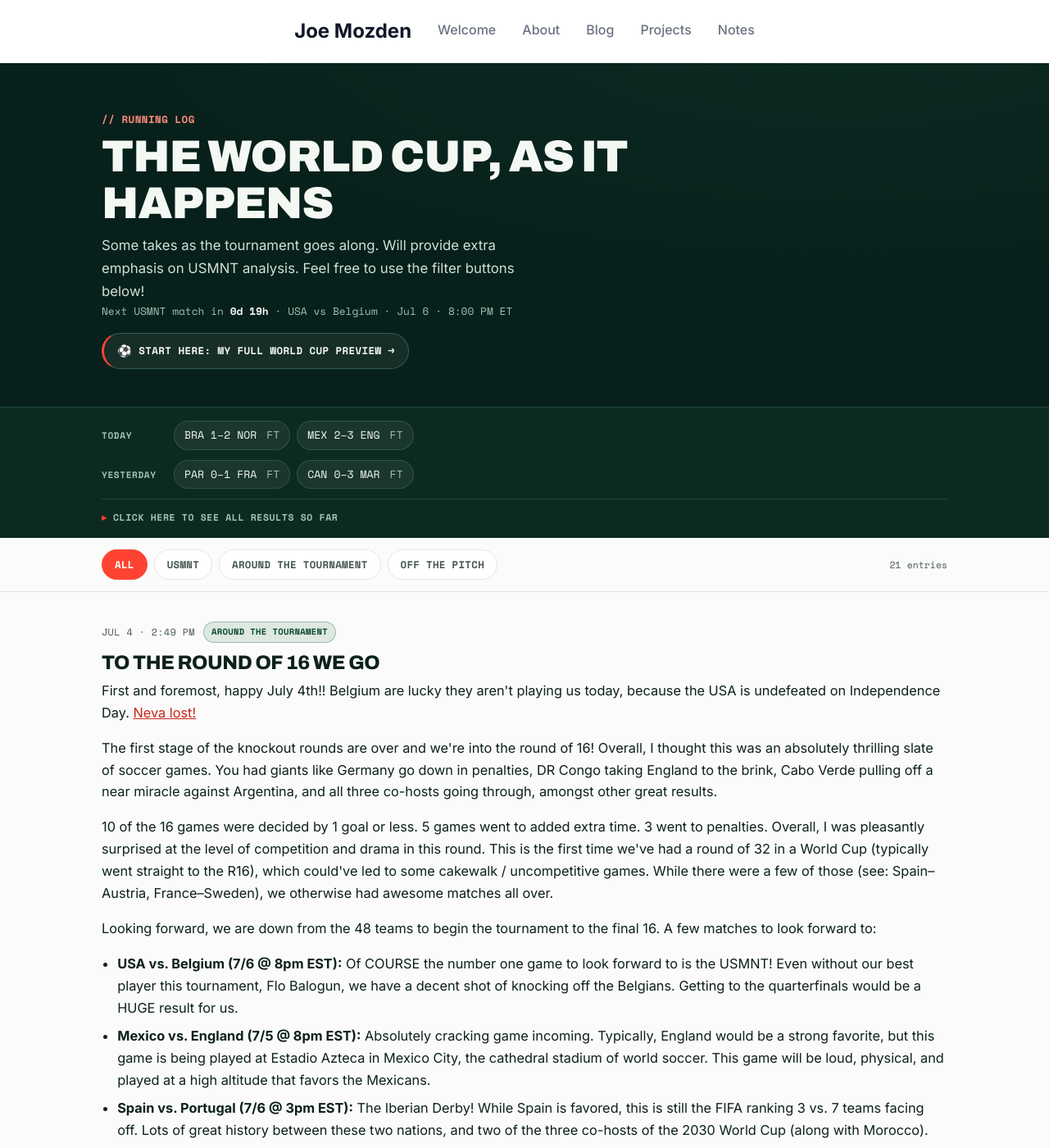
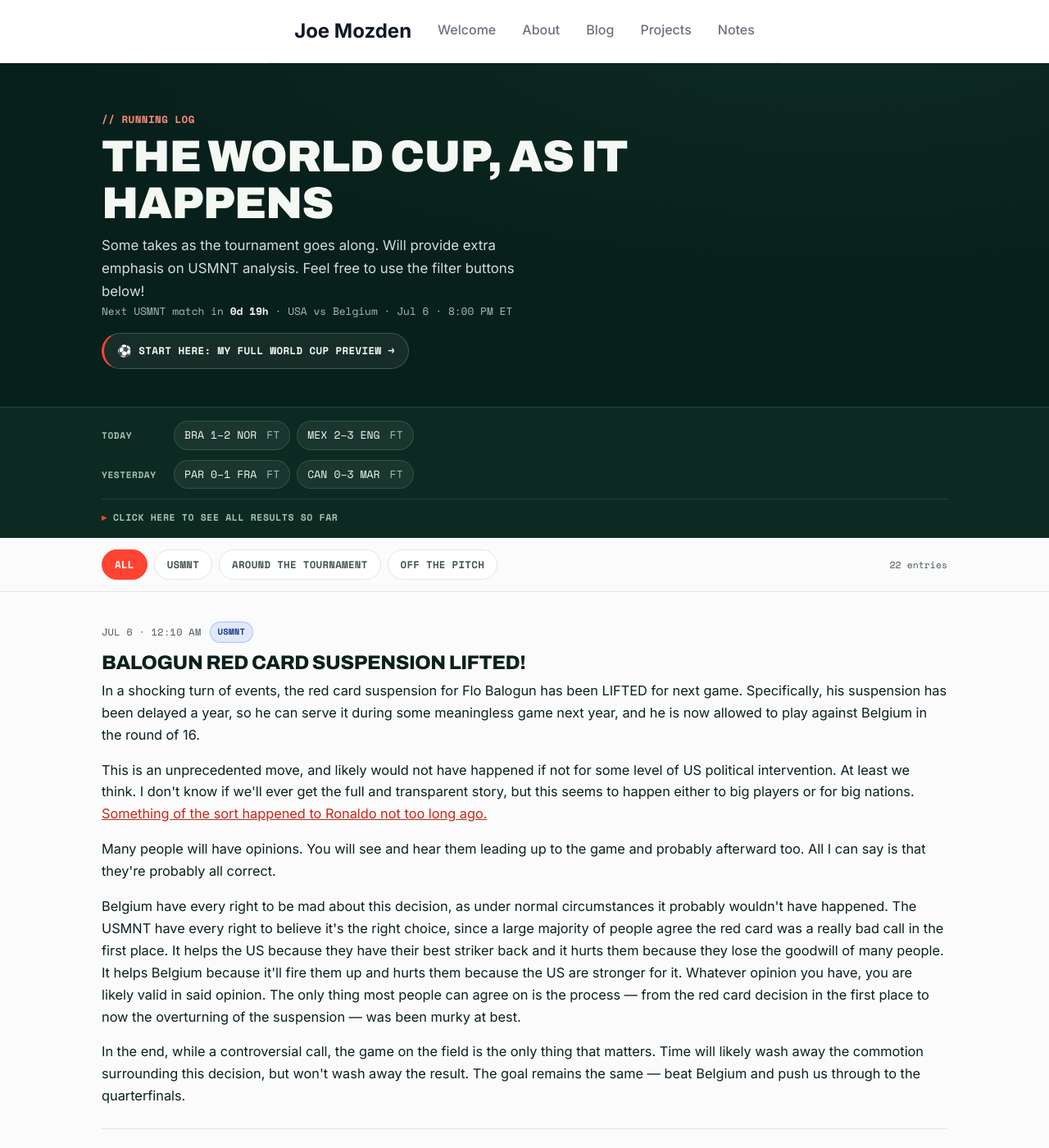
Before and after one commit to jmozden3/jmozden3.github.io, a Jekyll site: the page built from _posts/2026-06-11-world-cup-log.md, in a window 1280 px wide and 1400 px high. Shown: the whole window at 82% size. Built offline with Jekyll 4.4.1, drawn with Linux system fonts in a browser that asks for light colours.

Commit message:
Add World Cup log entry: Balogun red card suspension lifted
Co-Authored-By: Claude Opus 4.8 <noreply@anthropic.com>
Claude-Session: https://claude.ai/code/session_017Raf1bm2Dc6ewguHPPNC9a

```diff
--- a/_posts/2026-06-11-world-cup-log.md
+++ b/_posts/2026-06-11-world-cup-log.md
@@ -211,6 +211,20 @@ image: https://jmozden3.github.io/assets/images/usmnt-goal-hug.png
      Need a layout? Copy one from the TEMPLATE GALLERY in the comment block below. -->
 <div class="wcl-stream">
   <div class="wrap">
+
+    <!-- USMNT: Balogun red card suspension lifted ahead of Belgium -->
+    <article class="wc-entry" data-tags="usmnt" data-time="2026-07-06T00:10">
+      <div class="wc-entry-meta">
+        <span class="wc-time">Jul 6 · 12:10 AM</span>
+        <span class="chip usmnt">USMNT</span>
+      </div>
+      <h3>Balogun red card suspension lifted!</h3>
+      <p>In a shocking turn of events, the red card suspension for Flo Balogun has been LIFTED for next game. Specifically, his suspension has been delayed a year, so he can serve it during some meaningless game next year, and he is now allowed to play against Belgium in the round of 16.</p>
+      <p>This is an unprecedented move, and likely would not have happened if not for some level of US political intervention. At least we think. I don't know if we'll ever get the full and transparent story, but this seems to happen either to big players or for big nations. <a href="https://www.foxsports.com/stories/soccer/cristiano-ronaldo-folarin-balogun-red-card-suspension" target="_blank" rel="noopener">Something of the sort happened to Ronaldo not too long ago.</a></p>
+      <p>Many people will have opinions. You will see and hear them leading up to the game and probably afterward too. All I can say is that they're probably all correct.</p>
+      <p>Belgium have every right to be mad about this decision, as under normal circumstances it probably wouldn't have happened. The USMNT have every right to believe it's the right choice, since a large majority of people agree the red card was a really bad call in the first place. It helps the US because they have their best striker back and it hurts them because they lose the goodwill of many people. It helps Belgium because it'll fire them up and hurts them because the US are stronger for it. Whatever opinion you have, you are likely valid in said opinion. The only thing most people can agree on is the process &mdash; from the red card decision in the first place to now the overturning of the suspension &mdash; was been murky at best.</p>
+      <p>In the end, while a controversial call, the game on the field is the only thing that matters. Time will likely wash away the commotion surrounding this decision, but won't wash away the result. The goal remains the same &mdash; beat Belgium and push us through to the quarterfinals.</p>
+    </article>
 
     <!-- Around the tournament: round of 32 wraps up, R16 preview -->
     <article class="wc-entry" data-tags="tournament" data-time="2026-07-04T14:49">
```
